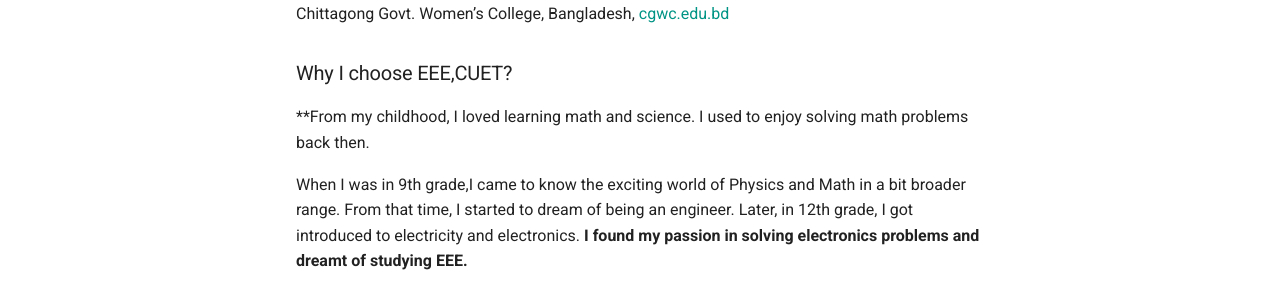
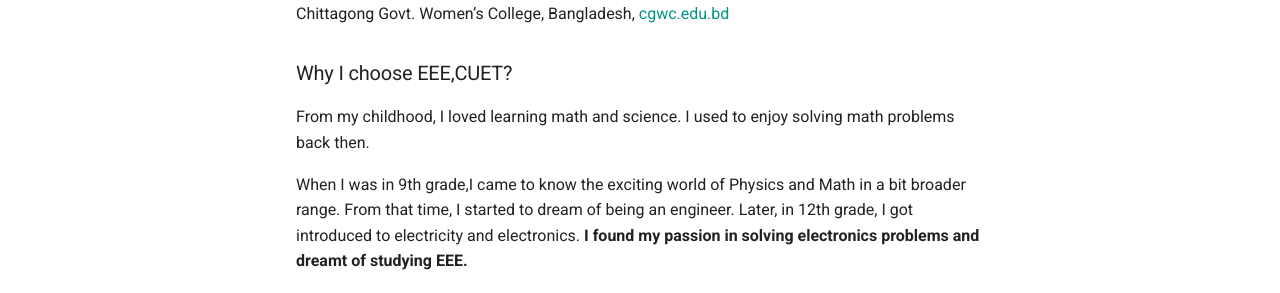
Before and after one commit to Nusrat008/papri-portfolio, an MkDocs documentation site: the page built from docs/Education.md, in a window 1280 px wide and 1046 px high. Shown: the part 354-647 px from the top of the window. Built offline with MkDocs 1.6.1 and Material for MkDocs 9.7.7, drawn with Linux system fonts in a browser that asks for light colours.

```diff
--- a/docs/Education.md
+++ b/docs/Education.md
@@ -12,7 +12,7 @@ Chittagong Govt. Women’s College, Bangladesh, [cgwc.edu.bd](https://cgwc.edu.b
 
 ### Why I choose EEE,CUET?
 
-**From my childhood, I loved learning math and science. I used to enjoy solving math problems back then.
+From my childhood, I loved learning math and science. I used to enjoy solving math problems back then.
 
  When I was in 9th grade,I came to know the exciting world of Physics and Math in a bit broader range. From that time, I started to dream of being an engineer. Later, in 12th grade, I got introduced to electricity and electronics. **I found my passion in solving electronics problems and dreamt of studying EEE.**
 
```
